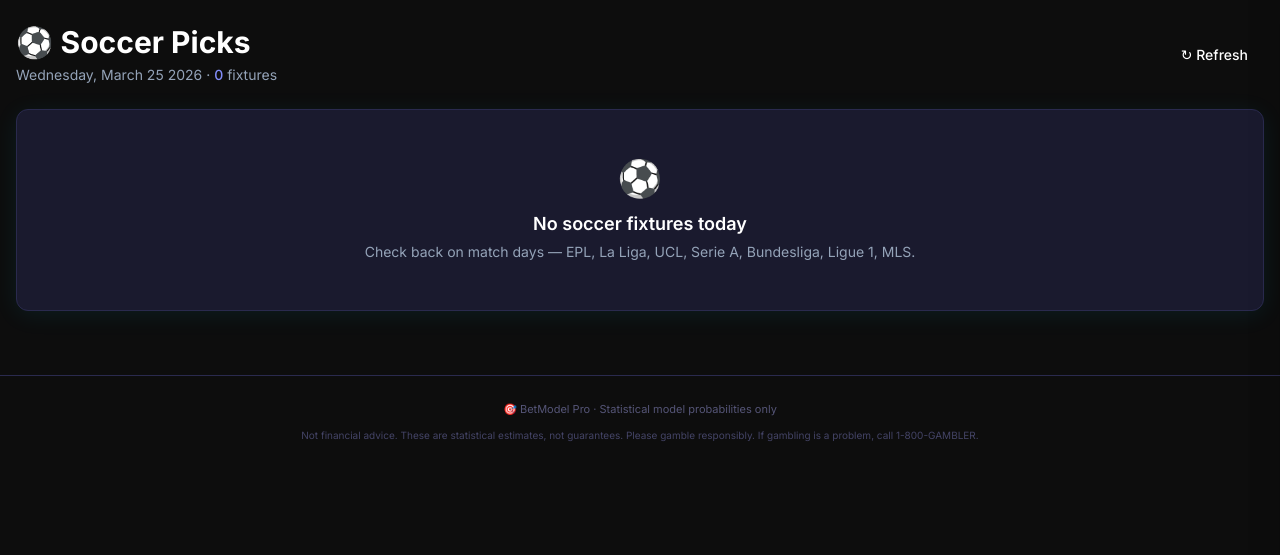
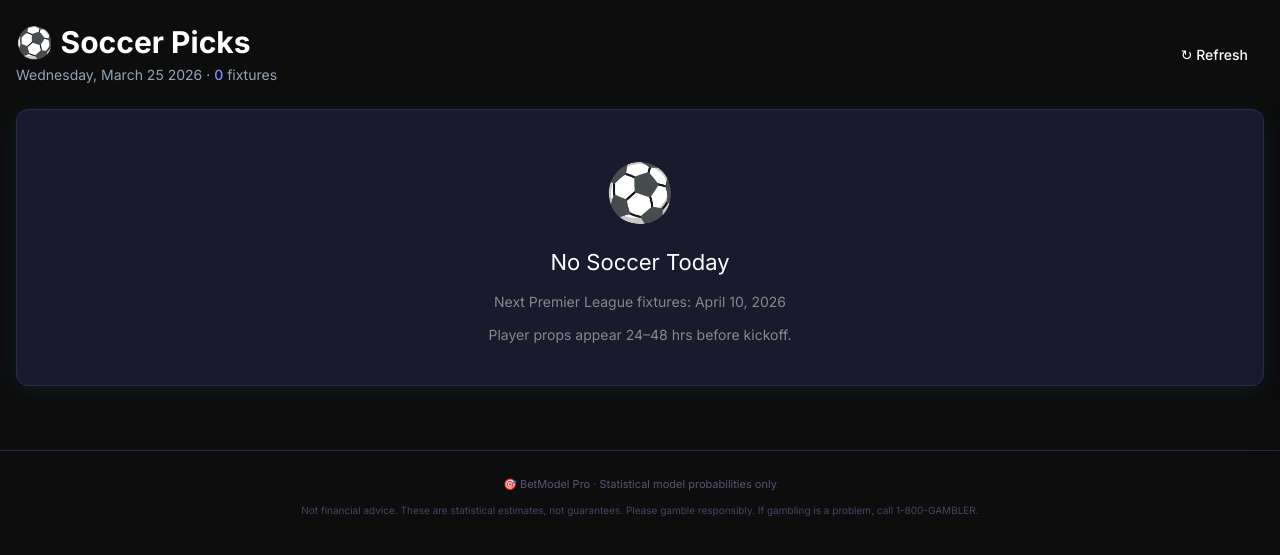
Before and after one commit to guchhenry91/Ade, a FastAPI app: page /soccer in a window 1280 px wide. Shown: the part 57-612 px from the top of the page. Run offline with FastAPI, Linux system fonts and the light colour scheme; some libraries are stand-ins or nearby versions.

Commit message:
Soccer no-games state, upcoming fixtures, NFL offseason card
Soccer:
- build_soccer_props: skip events where no h2h bookmaker lines exist yet
  (no more fake 40/25/35 odds for future fixtures)
- Collect skipped events in upcoming[] list, return {games, upcoming} dict
- server.py soccer_page: unwrap dict, group upcoming by league, pass
  upcoming_leagues to template
- soccer.html: replace plain "no fixtures" card with rich Coming Up section
  showing per-league upcoming fixture cards with dates

NFL:
- nfl_page: pass offseason=True when games list is empty
- nfl.html: replace plain "no games" card with styled offseason card
  (🏈 NFL Offseason · returns Sept 2026 · Draft Apr 24–26)

https://claude.ai/code/session_018QQ7KWocdRuxfNUSVJXm7x

```diff
--- a/sports-betting-model/app/server.py
+++ b/sports-betting-model/app/server.py
@@ -481,12 +481,27 @@ async def home(request: Request):
 async def soccer_page(request: Request):
     from data.odds_api import build_soccer_props
     today_label = date.today().strftime("%A, %B %d %Y")
-    games       = _cached("soccer", build_soccer_props, ttl=600)
-    if games is None:
-        games = []
+    result      = _cached("soccer", build_soccer_props, ttl=600)
+    if isinstance(result, dict):
+        games    = result.get("games", [])
+        upcoming = result.get("upcoming", [])
+    else:
+        games    = result or []
+        upcoming = []
+
+    # Group upcoming fixtures by league for the "Coming Up" display
+    _ul: dict = {}
+    for u in upcoming:
+        lg = u.get("league", "")
+        if lg not in _ul:
+            _ul[lg] = {"league": lg, "icon": u.get("sport_icon", ""), "games": []}
+        _ul[lg]["games"].append(u)
+    upcoming_leagues = list(_ul.values())
+
     return TEMPLATES.TemplateResponse(request, "soccer.html", {
         "games": games, "today": today_label,
         "total": len(games), "has_odds_key": bool(os.getenv("ODDS_API_KEY")),
+        "upcoming_leagues": upcoming_leagues,
         "generated_at": _now_iso(),
     })
 
@@ -518,6 +533,7 @@ async def nfl_page(request: Request):
     return TEMPLATES.TemplateResponse(request, "nfl.html", {
         "games": games, "today": today_label,
         "total": len(games), "has_odds_key": bool(os.getenv("ODDS_API_KEY")),
+        "offseason": len(games) == 0,
         "generated_at": _now_iso(),
     })
 
--- a/sports-betting-model/app/templates/soccer.html
+++ b/sports-betting-model/app/templates/soccer.html
@@ -62,6 +62,19 @@
   /* ── Hide/show via data-filter ───────────────────── */
   .game-card[data-hidden="true"] { display:none; }
 
+  /* ── Coming Up (no games today) ──────────────────── */
+  .soccer-coming-up { display:flex; flex-direction:column; align-items:center; padding:40px 20px; text-align:center; gap:12px; }
+  .soccer-icon      { font-size:56px; }
+  .soccer-coming-up h2 { font-size:22px; color:#fff; margin:0; }
+  .soccer-coming-up p  { color:#888; margin:0; font-size:14px; }
+  .coming-up-games  { display:flex; flex-wrap:wrap; gap:16px; justify-content:center; margin-top:20px; width:100%; max-width:800px; }
+  .coming-up-league { background:#1a1a2e; border:1px solid #252545; border-radius:12px; padding:16px; min-width:240px; text-align:left; }
+  .coming-up-league h4 { color:#00d4ff; margin:0 0 10px 0; font-size:13px; }
+  .coming-up-fixture { display:flex; justify-content:space-between; align-items:center; padding:6px 0; border-bottom:1px solid #252545; gap:12px; }
+  .coming-up-fixture:last-child { border-bottom:none; }
+  .fixture-teams { font-size:13px; color:#fff; }
+  .fixture-date  { font-size:11px; color:#888; white-space:nowrap; }
+
   /* ── Game pick badges ── */
   .game-pick-badge { display:inline-flex;align-items:center;padding:4px 12px;border-radius:20px;font-size:11px;font-weight:700;white-space:nowrap; }
   .badge-strong   { background:#00ff8822; color:#00ff88; border:1px solid #00ff88; }
@@ -96,12 +109,28 @@
 </div>
 
 {% if total == 0 %}
-<div class="card rounded-xl p-12 text-center">
-  <p class="text-4xl mb-3">⚽</p>
-  <p class="text-white font-semibold text-lg">No soccer fixtures today</p>
-  <p class="text-slate-400 mt-1 text-sm">
-    Check back on match days — EPL, La Liga, UCL, Serie A, Bundesliga, Ligue 1, MLS.
-  </p>
+<div class="card rounded-xl">
+  <div class="soccer-coming-up">
+    <div class="soccer-icon">⚽</div>
+    <h2>No Soccer Today</h2>
+    <p>Next Premier League fixtures: April 10, 2026</p>
+    <p>Player props appear 24–48 hrs before kickoff.</p>
+    {% if upcoming_leagues %}
+    <div class="coming-up-games">
+      {% for lg in upcoming_leagues %}
+      <div class="coming-up-league">
+        <h4>{{ lg.icon }} {{ lg.league }}</h4>
+        {% for game in lg.games[:3] %}
+        <div class="coming-up-fixture">
+          <span class="fixture-teams">{{ game.home_team }} vs {{ game.away_team }}</span>
+          <span class="fixture-date">{{ game.kickoff[:10] if game.kickoff else '—' }}</span>
+        </div>
+        {% endfor %}
+      </div>
+      {% endfor %}
+    </div>
+    {% endif %}
+  </div>
 </div>
 {% else %}
 
--- a/sports-betting-model/data/odds_api.py
+++ b/sports-betting-model/data/odds_api.py
@@ -797,6 +797,7 @@ def build_soccer_props(ttl: int = 900) -> list:
                 return data
 
     all_games: list = []
+    upcoming:  list = []   # fixtures with no odds posted yet
 
     for league_slug, league_cfg in SOCCER_LEAGUES.items():
         sport_key   = league_cfg["sport_key"]
@@ -888,9 +889,16 @@ def build_soccer_props(ttl: int = 900) -> list:
                                 total_goals_line = o.get("point")
                                 break
 
-            # Default if no odds available
+            # No bookmaker lines posted yet — save as upcoming fixture and skip
             if home_prob is None:
-                home_prob, draw_prob, away_prob = 40.0, 25.0, 35.0
+                upcoming.append({
+                    "home_team":  home_team,
+                    "away_team":  away_team,
+                    "league":     league_name,
+                    "sport_icon": icon,
+                    "kickoff":    event.get("commence_time", ""),
+                })
+                continue
 
             # Predicted winner
             if home_prob >= draw_prob and home_prob >= away_prob:
@@ -1040,10 +1048,11 @@ def build_soccer_props(ttl: int = 900) -> list:
                 "away_wins":    0, "away_losses": 0,
             })
 
-    print(f"[SOCCER] Total: {len(all_games)} games across all leagues")
+    print(f"[SOCCER] Total: {len(all_games)} active games, {len(upcoming)} upcoming (no odds yet)")
+    result = {"games": all_games, "upcoming": upcoming}
     with _SOCCER_LOCK:
-        _SOCCER_CACHE[cache_key] = (all_games, now + ttl)
-    return all_games
+        _SOCCER_CACHE[cache_key] = (result, now + ttl)
+    return result
 
 
 def get_sport_odds(sport: str, regions: str = "us,uk") -> List[Dict]:
```
Also changed, not shown: sports-betting-model/app/templates/nfl.html (+12 -5 lines).
